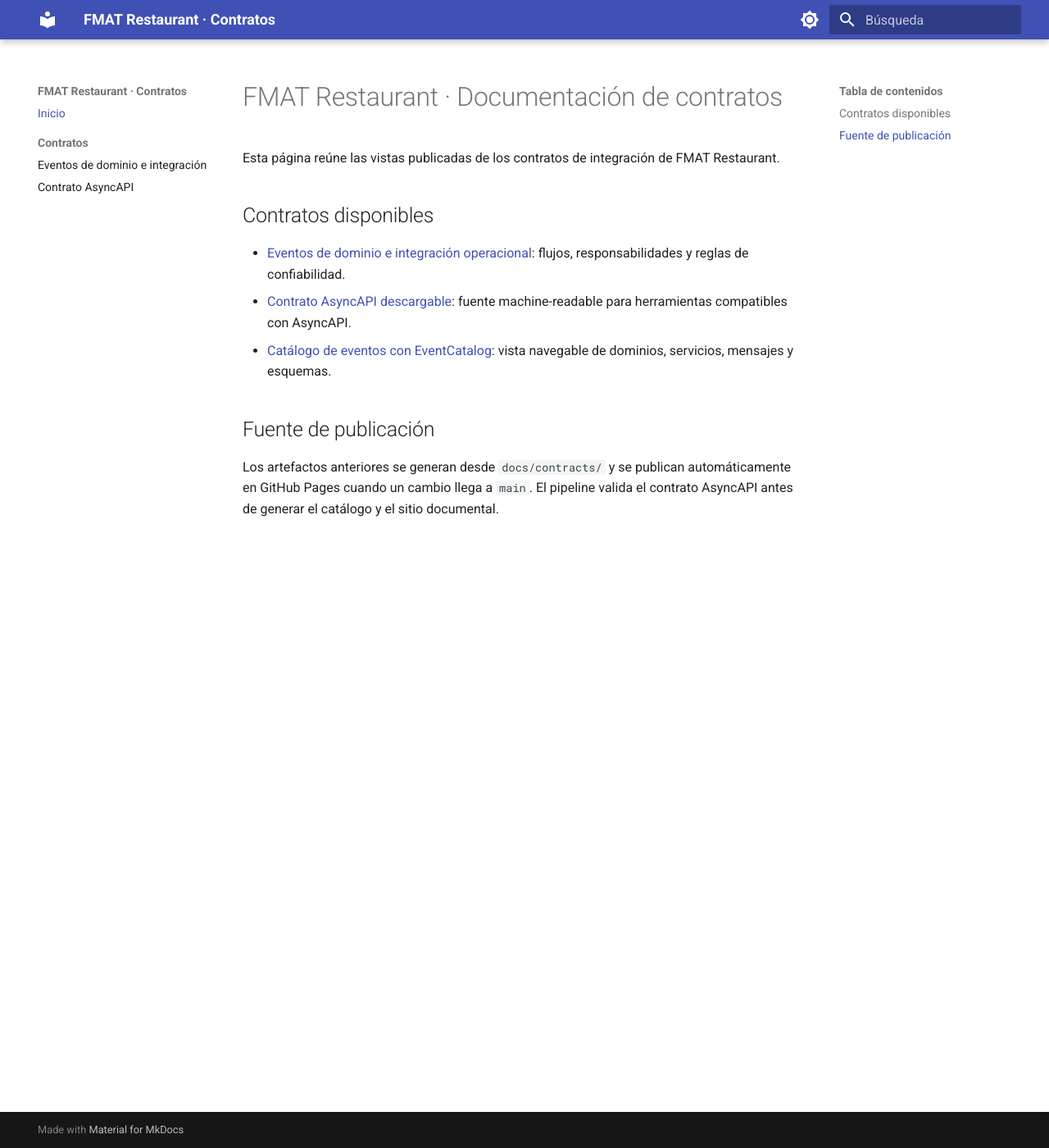
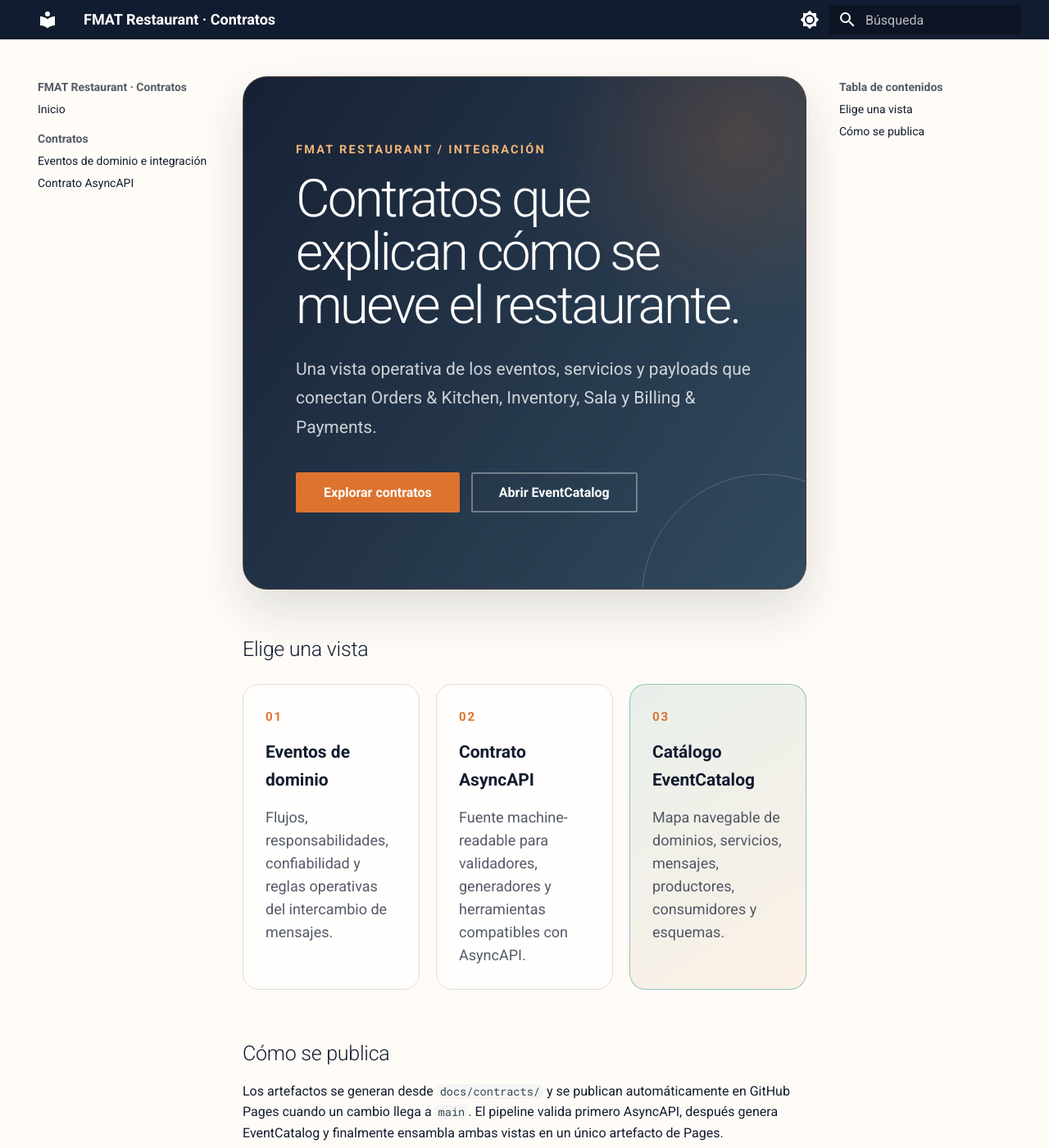
Before and after one commit to FMAT-Restaurant/Documentation, an MkDocs documentation site: the page built from docs/index.md, in a window 1280 px wide and 1400 px high. Shown: the whole window at 82% size. Built offline with MkDocs 1.6.1 and Material for MkDocs 9.7.7, drawn with Linux system fonts in a browser that asks for light colours; some of the changed text lies outside the part shown.

Commit message:
fix: mejorar pages y catálogo de eventos

```diff
--- a/docs/index.md
+++ b/docs/index.md
@@ -3,16 +3,36 @@ title: Documentación de contratos
 description: Contratos y flujos operacionales de FMAT Restaurant.
 ---
 
-# FMAT Restaurant · Documentación de contratos
+<div class="fmat-hero">
+<p class="fmat-kicker">FMAT RESTAURANT / INTEGRACIÓN</p>
+<h1>Contratos que explican cómo se mueve el restaurante.</h1>
+<p class="fmat-lead">Una vista operativa de los eventos, servicios y payloads que conectan Orders &amp; Kitchen, Inventory, Sala y Billing &amp; Payments.</p>
+<p class="fmat-actions"><a class="md-button md-button--primary" href="contracts/domain-events/">Explorar contratos</a> <a class="md-button" href="eventcatalog/">Abrir EventCatalog</a></p>
+</div>
 
-Esta página reúne las vistas publicadas de los contratos de integración de FMAT Restaurant.
+## Elige una vista
 
-## Contratos disponibles
+<div class="fmat-card-grid">
+<a class="fmat-card" href="contracts/domain-events/">
+<span class="fmat-card-index">01</span>
+<strong>Eventos de dominio</strong>
+<span>Flujos, responsabilidades, confiabilidad y reglas operativas del intercambio de mensajes.</span>
+</a>
+<a class="fmat-card" href="contracts/FMAT-Restaurant-Events.yml">
+<span class="fmat-card-index">02</span>
+<strong>Contrato AsyncAPI</strong>
+<span>Fuente machine-readable para validadores, generadores y herramientas compatibles con AsyncAPI.</span>
+</a>
+<a class="fmat-card fmat-card-accent" href="eventcatalog/">
+<span class="fmat-card-index">03</span>
+<strong>Catálogo EventCatalog</strong>
+<span>Mapa navegable de dominios, servicios, mensajes, productores, consumidores y esquemas.</span>
+</a>
+</div>
 
-- [Eventos de dominio e integración operacional](contracts/domain-events.md): flujos, responsabilidades y reglas de confiabilidad.
-- [Contrato AsyncAPI descargable](contracts/FMAT-Restaurant-Events.yml): fuente machine-readable para herramientas compatibles con AsyncAPI.
-- [Catálogo de eventos con EventCatalog](eventcatalog/): vista navegable de dominios, servicios, mensajes y esquemas.
+## Cómo se publica
 
-## Fuente de publicación
+Los artefactos se generan desde `docs/contracts/` y se publican automáticamente en GitHub Pages cuando un cambio llega a `main`. El pipeline valida primero AsyncAPI, después genera EventCatalog y finalmente ensambla ambas vistas en un único artefacto de Pages.
 
-Los artefactos anteriores se generan desde `docs/contracts/` y se publican automáticamente en GitHub Pages cuando un cambio llega a `main`. El pipeline valida el contrato AsyncAPI antes de generar el catálogo y el sitio documental.
+!!! info "Punto de entrada recomendado"
+    Empieza por [Eventos de dominio e integración](contracts/domain-events.md) para entender el flujo; usa [EventCatalog](https://fmat-restaurant.github.io/Documentation/eventcatalog/) cuando necesites explorar un servicio o el payload concreto de un evento.
--- /dev/null
+++ b/docs/stylesheets/extra.css
@@ -0,0 +1,197 @@
+:root {
+  --fmat-ink: 18, 28, 48;
+  --fmat-muted: 82, 99, 124;
+  --fmat-accent: 221, 115, 46;
+  --fmat-accent-dark: 170, 77, 26;
+  --fmat-teal: 27, 130, 132;
+  --fmat-surface: 255, 252, 247;
+  --fmat-line: 226, 220, 210;
+}
+
+[data-md-color-scheme="default"] {
+  --md-default-bg-color: rgb(var(--fmat-surface));
+  --md-default-fg-color: rgb(var(--fmat-ink));
+  --md-default-fg-color--light: rgba(var(--fmat-ink), 0.72);
+  --md-primary-fg-color: rgb(var(--fmat-ink));
+  --md-accent-fg-color: rgb(var(--fmat-accent));
+}
+
+[data-md-color-scheme="slate"] {
+  --md-default-bg-color: #101827;
+  --md-default-fg-color: #edf3f7;
+  --md-default-fg-color--light: rgba(237, 243, 247, 0.72);
+  --md-primary-fg-color: #101827;
+  --md-accent-fg-color: #f0a15d;
+}
+
+.md-header {
+  box-shadow: 0 1px 0 rgba(255, 255, 255, 0.08);
+}
+
+.md-main__inner {
+  margin-top: 1.25rem;
+}
+
+.fmat-hero {
+  position: relative;
+  overflow: hidden;
+  padding: clamp(2.25rem, 6vw, 5.5rem) clamp(1.35rem, 5vw, 4.75rem);
+  margin: 0 0 2.75rem;
+  border: 1px solid rgba(var(--fmat-accent), 0.22);
+  border-radius: 1.5rem;
+  background:
+    radial-gradient(circle at 88% 12%, rgba(var(--fmat-accent), 0.2), transparent 28%),
+    linear-gradient(125deg, rgba(var(--fmat-ink), 0.98), rgba(39, 65, 86, 0.95));
+  color: #fff;
+  box-shadow: 0 1.25rem 3rem rgba(var(--fmat-ink), 0.14);
+}
+
+.fmat-hero::after {
+  content: "";
+  position: absolute;
+  width: 15rem;
+  height: 15rem;
+  right: -5rem;
+  bottom: -8rem;
+  border: 1px solid rgba(255, 255, 255, 0.2);
+  border-radius: 50%;
+}
+
+.fmat-kicker,
+.fmat-hero h1,
+.fmat-lead,
+.fmat-actions {
+  position: relative;
+  z-index: 1;
+  max-width: 46rem;
+}
+
+.fmat-kicker {
+  margin: 0 0 0.8rem;
+  color: #f4b678;
+  font-size: 0.72rem;
+  font-weight: 800;
+  letter-spacing: 0.16em;
+}
+
+.fmat-hero h1 {
+  margin: 0;
+  color: #fff;
+  font-size: clamp(2rem, 5vw, 3.9rem);
+  line-height: 1.02;
+  letter-spacing: -0.045em;
+}
+
+.fmat-lead {
+  margin: 1.35rem 0 0;
+  color: rgba(255, 255, 255, 0.78);
+  font-size: 1.05rem;
+  line-height: 1.7;
+}
+
+.fmat-actions {
+  display: flex;
+  flex-wrap: wrap;
+  gap: 0.7rem;
+  margin-top: 1.8rem;
+}
+
+.fmat-actions .md-button {
+  border-color: rgba(255, 255, 255, 0.35);
+  color: #fff;
+}
+
+.fmat-actions .md-button--primary {
+  border-color: rgb(var(--fmat-accent));
+  background: rgb(var(--fmat-accent));
+  color: #fff;
+}
+
+.fmat-card-grid {
+  display: grid;
+  grid-template-columns: repeat(3, minmax(0, 1fr));
+  gap: 1rem;
+  margin: 1.25rem 0 3rem;
+}
+
+.fmat-card {
+  display: flex;
+  min-height: 12rem;
+  flex-direction: column;
+  gap: 0.75rem;
+  padding: 1.35rem;
+  border: 1px solid rgb(var(--fmat-line));
+  border-radius: 1rem;
+  background: rgba(255, 255, 255, 0.58);
+  color: inherit;
+  text-decoration: none;
+  transition: transform 160ms ease, border-color 160ms ease, box-shadow 160ms ease;
+}
+
+[data-md-color-scheme="slate"] .fmat-card {
+  border-color: rgba(255, 255, 255, 0.12);
+  background: rgba(255, 255, 255, 0.04);
+}
+
+.fmat-card:hover {
+  border-color: rgba(var(--fmat-accent), 0.7);
+  box-shadow: 0 0.8rem 2rem rgba(var(--fmat-ink), 0.1);
+  color: inherit;
+  transform: translateY(-0.2rem);
+}
+
+.fmat-card-accent {
+  border-color: rgba(var(--fmat-teal), 0.42);
+  background: linear-gradient(145deg, rgba(var(--fmat-teal), 0.1), rgba(var(--fmat-accent), 0.08));
+}
+
+.fmat-card-index {
+  color: rgb(var(--fmat-accent));
+  font-size: 0.75rem;
+  font-weight: 800;
+  letter-spacing: 0.12em;
+}
+
+.fmat-card strong {
+  color: var(--md-default-fg-color);
+  font-size: 1.05rem;
+}
+
+.fmat-card span:last-child {
+  color: var(--md-default-fg-color--light);
+  font-size: 0.9rem;
+  line-height: 1.55;
+}
+
+.md-typeset table:not([class]) {
+  display: table;
+  width: 100%;
+  overflow: hidden;
+  border: 1px solid rgb(var(--fmat-line));
+  border-radius: 0.8rem;
+  box-shadow: none;
+}
+
+.md-typeset table:not([class]) th {
+  background: rgba(var(--fmat-teal), 0.1);
+  color: var(--md-default-fg-color);
+}
+
+.md-typeset table:not([class]) td,
+.md-typeset table:not([class]) th {
+  border-right: 1px solid rgb(var(--fmat-line));
+}
+
+.md-typeset code {
+  border-radius: 0.3rem;
+}
+
+@media screen and (max-width: 800px) {
+  .fmat-card-grid {
+    grid-template-columns: 1fr;
+  }
+
+  .fmat-hero {
+    border-radius: 1rem;
+  }
+}
--- a/mkdocs.yml
+++ b/mkdocs.yml
@@ -39,4 +39,6 @@ plugins:
   - search
 extra_javascript:
   - javascripts/mermaid.js
+extra_css:
+  - stylesheets/extra.css
 use_directory_urls: true
--- a/package.json
+++ b/package.json
@@ -19,6 +19,7 @@
   },
   "devDependencies": {
     "@asyncapi/cli": "5.0.7",
-    "@eventcatalog/plugin-doc-generator-asyncapi": "0.4.0"
+    "@eventcatalog/plugin-doc-generator-asyncapi": "0.4.0",
+    "yaml": "2.9.1"
   }
 }
```
Also changed, not shown: README.md (+9 -0 lines), docs/contracts/asyncapi.md (+1 -1 lines), docs/contracts/domain-events.md (+1 -1 lines), 3 other files.
